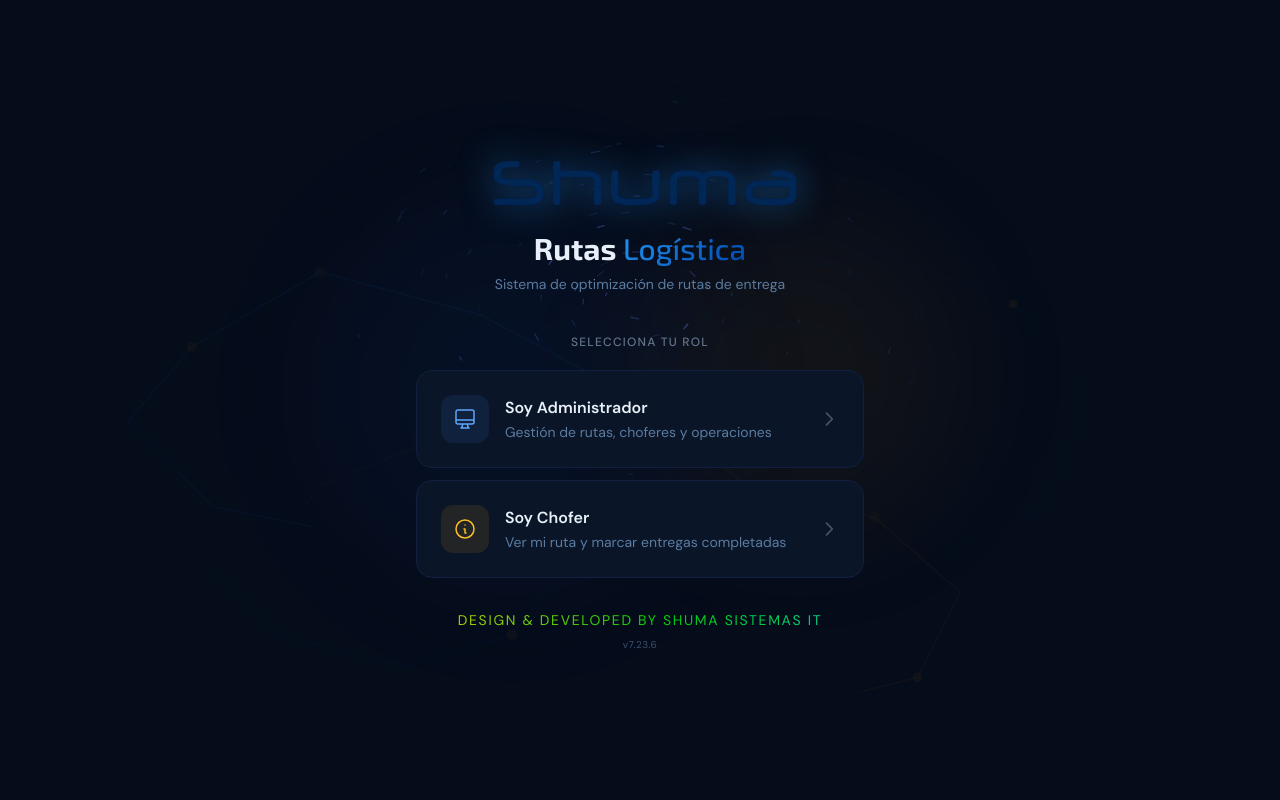
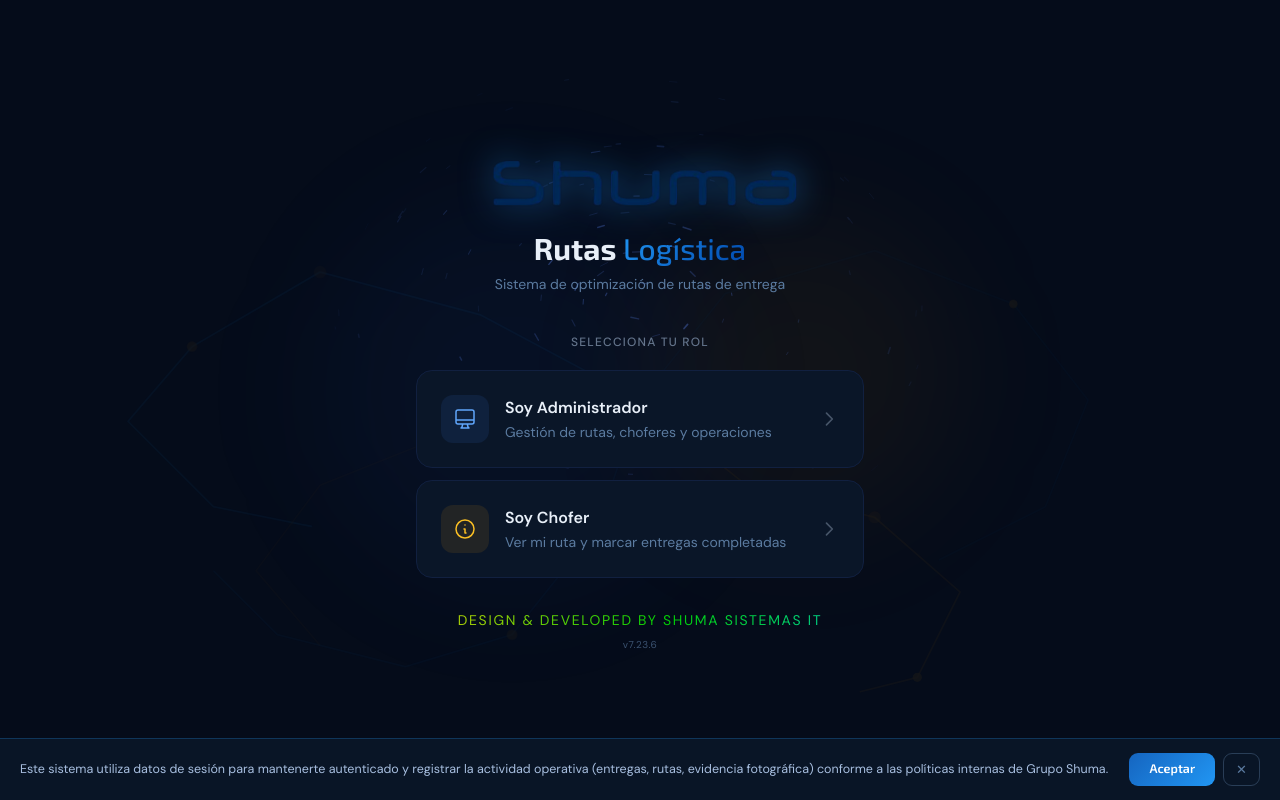
Before and after one commit to Josalfer1097/Shuma_Routes, a Next.js app: page / in a window 1280 px wide. Built offline with nearby package versions, Linux system fonts and the light colour scheme.

Commit message:
feat(privacy): add PrivacyBanner component and integrate in layout

```diff
--- a/app/layout.tsx
+++ b/app/layout.tsx
@@ -3,6 +3,7 @@ import { Exo_2, DM_Sans } from 'next/font/google';
 import './globals.css';
 import AuthGuard from '@/components/AuthGuard';
 import { FontScaleProvider } from '@/lib/fontScaleContext';
+import PrivacyBanner from '@/components/PrivacyBanner';
 
 const exo2 = Exo_2({ subsets: ['latin'], variable: '--font-exo-2' });
 const dmSans = DM_Sans({ subsets: ['latin'], variable: '--font-dm-sans' });
@@ -35,6 +36,7 @@ export default function RootLayout({
         <FontScaleProvider>
           <AuthGuard>
             {children}
+            <PrivacyBanner />
           </AuthGuard>
         </FontScaleProvider>
       </body>
--- /dev/null
+++ b/components/PrivacyBanner.tsx
@@ -0,0 +1,72 @@
+'use client';
+import { useState, useEffect } from 'react';
+
+export default function PrivacyBanner() {
+  const [visible, setVisible] = useState(false);
+
+  useEffect(() => {
+    const dismissed = sessionStorage.getItem('shuma_privacy_ack');
+    if (!dismissed) setVisible(true);
+  }, []);
+
+  const dismiss = () => {
+    sessionStorage.setItem('shuma_privacy_ack', '1');
+    setVisible(false);
+  };
+
+  if (!visible) return null;
+
+  return (
+    <div style={{
+      position: 'fixed', bottom: 0, left: 0, right: 0,
+      zIndex: 9998,
+      background: 'rgba(10,22,40,0.97)',
+      borderTop: '0.5px solid rgba(33,150,243,0.25)',
+      backdropFilter: 'blur(16px)',
+      WebkitBackdropFilter: 'blur(16px)',
+      padding: '14px 20px',
+      display: 'flex', alignItems: 'center',
+      gap: 16, flexWrap: 'wrap',
+    }}>
+      <p style={{
+        flex: 1, minWidth: 240, margin: 0,
+        fontSize: 12.5, lineHeight: 1.55,
+        color: '#A8BFE0',
+        fontFamily: "'DM Sans', sans-serif",
+      }}>
+        Este sistema utiliza datos de sesión para mantenerte
+        autenticado y registrar la actividad operativa
+        (entregas, rutas, evidencia fotográfica) conforme a
+        las políticas internas de Grupo Shuma.
+      </p>
+
+      <div style={{ display: 'flex', gap: 8, flexShrink: 0 }}>
+        <button
+          onClick={dismiss}
+          style={{
+            padding: '7px 20px', borderRadius: 9,
+            background: 'linear-gradient(135deg, #1565C0, #2196F3)',
+            border: 'none', color: 'white', cursor: 'pointer',
+            fontFamily: "'Exo 2', sans-serif",
+            fontSize: 12.5, fontWeight: 600,
+          }}
+        >
+          Aceptar
+        </button>
+        <button
+          onClick={dismiss}
+          style={{
+            padding: '7px 12px', borderRadius: 9,
+            background: 'transparent',
+            border: '0.5px solid rgba(91,123,160,0.4)',
+            color: '#5B7BA0', cursor: 'pointer', fontSize: 13,
+            lineHeight: 1,
+          }}
+          aria-label="Cerrar"
+        >
+          ✕
+        </button>
+      </div>
+    </div>
+  );
+}
```
